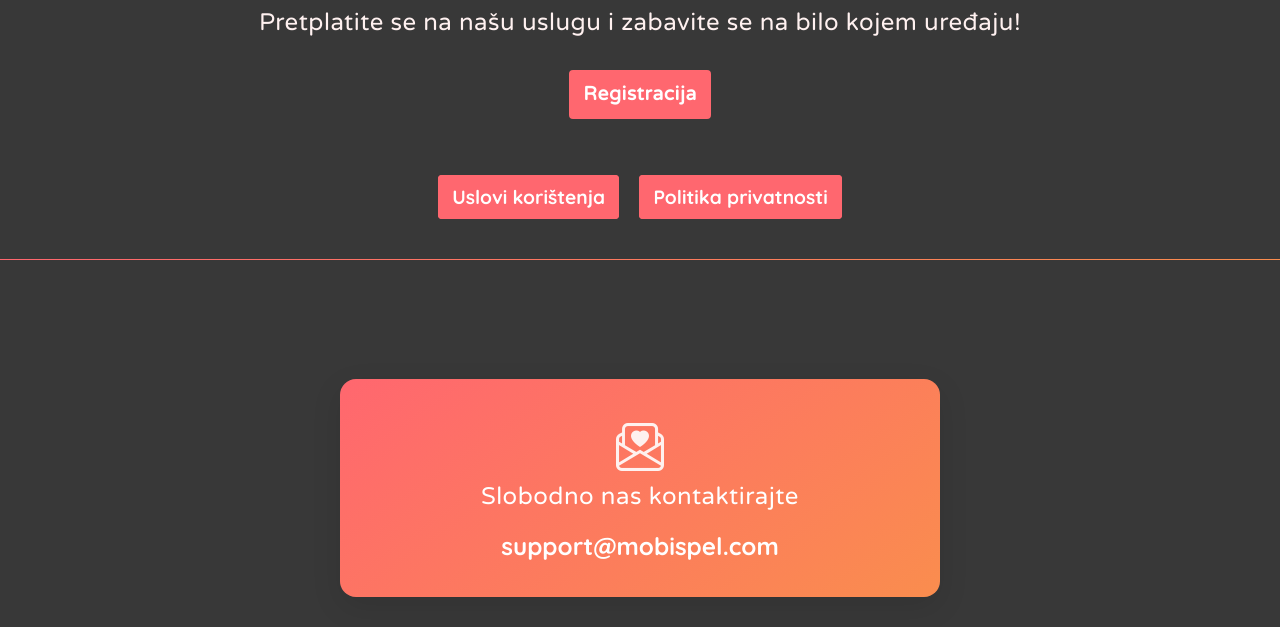
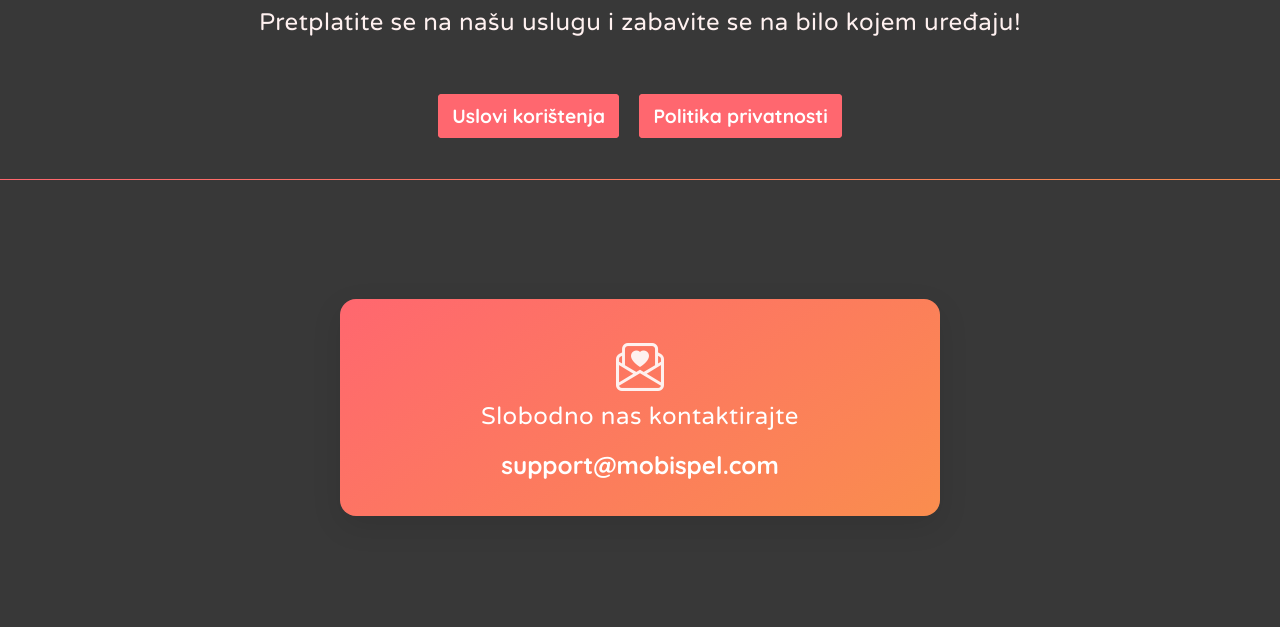
Before and after one commit to Concorder/MobiSpel, a website: page ba.html in a window 1280 px wide. Shown: the part 173-800 px from the top of the page. Drawn offline with nearby package versions, Linux system fonts and the light colour scheme; files whose address does not match are found by name; a web font is replaced by a local one.

Commit message:
Update ba.html

```diff
--- a/ba.html
+++ b/ba.html
@@ -49,7 +49,7 @@
         <div class="container text-center section-heading">
             <h2 data-translate="title">Bilo koji uređaj! Bilo kada!</h2>
             <h4 data-translate="subtitle">Pretplatite se na našu uslugu i zabavite se na bilo kojem uređaju!</h4>
-            <a href="https://main.playme-games.com/c/index?cc=BA&project=1328&camp=20268&access=13579" class="btn btn-primary btn-lg mt-4" data-translate="subscribe">Registracija</a>
+            <!-- <a href="https://main.playme-games.com/c/index?cc=BA&project=1328&camp=20268&access=13579" class="btn btn-primary btn-lg mt-4" data-translate="subscribe">Registracija</a> -->
         </div>
         <div class="container text-center mt-4">
             <a href="./ba/terms.html" class="mx-2" data-translate="terms">Uslovi korištenja</a>
```
